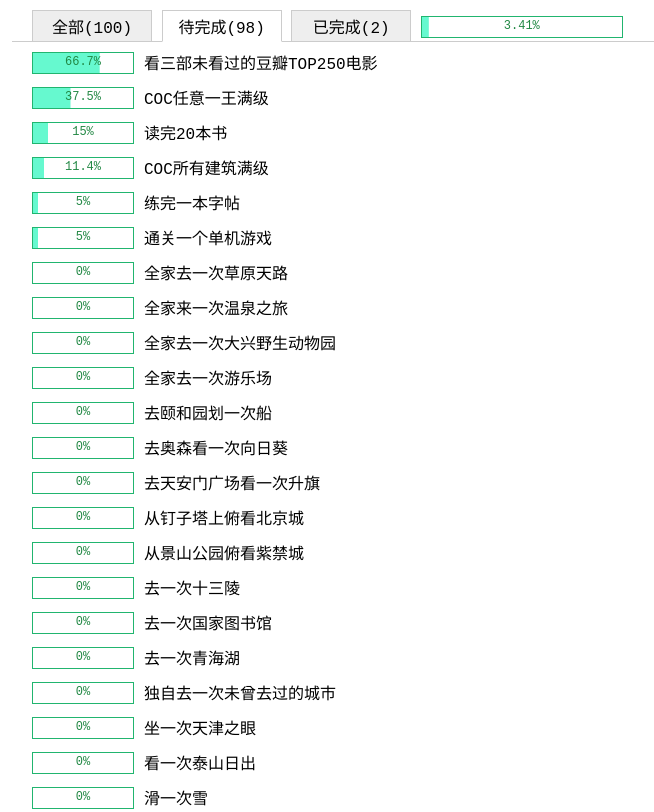
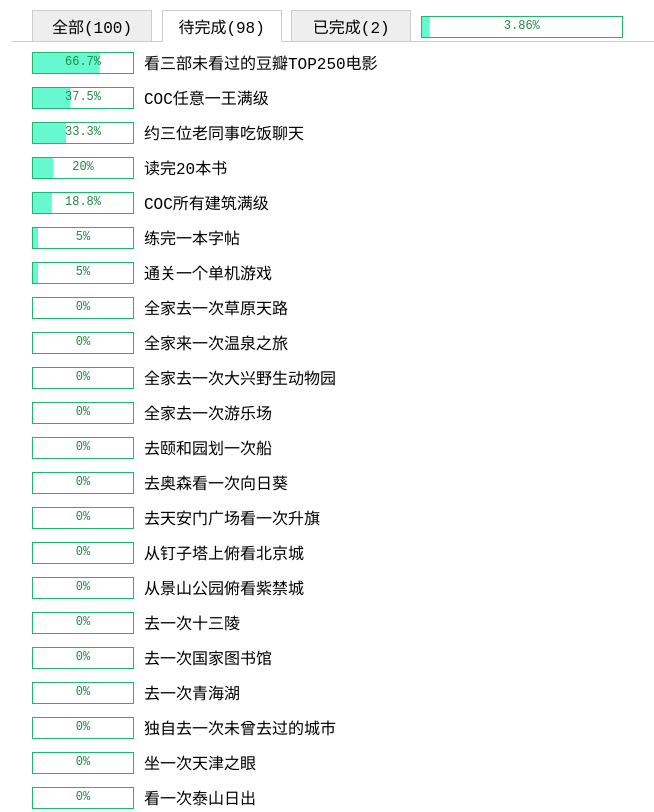
Before and after one commit to dingxue/misc, a plain HTML site: page wishlist2018.html in a window 1280 px wide. Shown: the top 812 px of the page, without its empty margins (28-682 px from the left). Drawn offline with Linux system fonts and the light colour scheme.

Commit message:
wishlist update

```diff
--- a/wishlist2018.html
+++ b/wishlist2018.html
@@ -195,7 +195,49 @@
             "title": "到达北京所有的地铁终点站",
             "progress": 0,
             "ctime": "",
-            "notes": []
+            "notes": [
+                "1-苹果园",
+                "1-四惠东",
+                "4-安河桥北",
+                "4-天宫院",
+                "5-天通苑北",
+                "5-宋家庄",
+                "6-海淀五路居",
+                "6-潞城",
+                "7-北京西站",
+                "7-焦化厂",
+                "8-朱辛庄",
+                "8-南锣鼓巷",
+                "9-国家图书馆",
+                "9-郭公庄",
+                "13-西直门",
+                "13-东直门",
+                "14-张郭庄",
+                "14-西局",
+                "14-北京南站",
+                "14-善各庄",
+                "15-清华东路西口",
+                "15-俸伯",
+                "16-北安河",
+                "16-西苑",
+                "八通线-四惠",
+                "八通线-土桥",
+                "昌平线-昌平西山口",
+                "昌平线-西二旗",
+                "亦庄线-宋家庄",
+                "亦庄线-次渠",
+                "房山线-郭公庄",
+                "房山线-阎村东",
+                "机场线-东直门",
+                "机场线-T2航站楼",
+                "机场线-T3航站楼",
+                "S1线-石厂",
+                "S1线-金安桥",
+                "燕房线-燕山",
+                "燕房线-阎村东",
+                "西郊线-香山",
+                "西郊线-巴沟",
+            ]
         },
         {
             "id": 18,
@@ -230,12 +272,13 @@
         {
             "id": 22,
             "title": "读完20本书",
-            "progress": 15,
+            "progress": 20,
             "ctime": "",
             "notes": [
                 "0106: 《商战》杰克•特劳特/阿尔•里斯",
                 "0116: 《血腥的盛唐1》王觉仁",
-                "0121: 《血腥的盛唐2》王觉仁"
+                "0121: 《血腥的盛唐2》王觉仁",
+                "0128: 《血腥的盛唐3》王觉仁",
             ]
         },
         {
@@ -593,9 +636,11 @@
         {
             "id": 73,
             "title": "约三位老同事吃饭聊天",
-            "progress": 0,
+            "progress": 33.3,
             "ctime": "",
-            "notes": []
+            "notes": [
+                "0122: 当当-毛倩"
+            ]
         },
         {
             "id": 74,
@@ -623,7 +668,56 @@
             "title": "完成一次部门全员1对1",
             "progress": 0,
             "ctime": "",
-            "notes": []
+            "notes": [
+                "A00008-蒋建勇",
+                "A00011-张全乐",
+                "A00058-王思佳",
+                "A00062-宋海瑞",
+                "A00122-陈帅",
+                "A00196-赵红如",
+                "A00211-张贵平",
+                "A00241-刘国兴",
+                "A00304-李崇",
+                "A00305-张嘉宇",
+                "A00317-王树叶",
+                "A00341-张亚军",
+                "A00342-崔帅鸣",
+                "A00349-尹时雨",
+                "A00353-焦硕",
+                "A00363-赵亚盟",
+                "A00373-韩录",
+                "A00374-刘孟华",
+                "A00389-高小平",
+                "A00398-孙健",
+                "A00404-张富强",
+                "A00410-王森",
+                "A00435-金翠竹",
+                "A00507-曾斌斌",
+                "A00509-杨雁迪",
+                "A00524-肖凡",
+                "A00543-刘聚森",
+                "A00595-游艳",
+                "A00616-蒲浩然",
+                "A00617-黄斌",
+                "A00627-张宏利",
+                "A00628-王卫",
+                "A00629-张岩",
+                "A00635-陈禄",
+                "A00646-杜奕臻",
+                "A00652-刘佩佩",
+                "A00672-霍亚斌",
+                "A00676-李帅",
+                "A00688-张殿森",
+                "A00702-敦克彪",
+                "A00707-李栋栋",
+                "A00718-张恩龙",
+                "A00731-徐尚进",
+                "A00733-陈雪莲",
+                "A00735-赵安然",
+                "A00741-周东闯",
+                "A00745-张素丽",
+                "A00746-杜永彬",
+            ]
         },
         {
             "id": 78,
@@ -752,12 +846,13 @@
         {
             "id": 95,
             "title": "COC所有建筑满级",
-            "progress": 11.4,
+            "progress": 18.8,
             "ctime": "",
             "notes": [
                 "0101: 782",
                 "0111: 746",
                 "0121: 693",
+                "0201: 635",
             ]
         },
         {
@@ -773,6 +868,8 @@
                 "0111: 女王34，男王29，咏王14",
                 "0117: 女王34，男王30，咏王14",
                 "0120: 女王34，男王30，咏王15",
+                "0122: 女王35，男王30，咏王15",
+                "0201: 女王36，男王30，咏王15",
             ]
         },
         {
```
